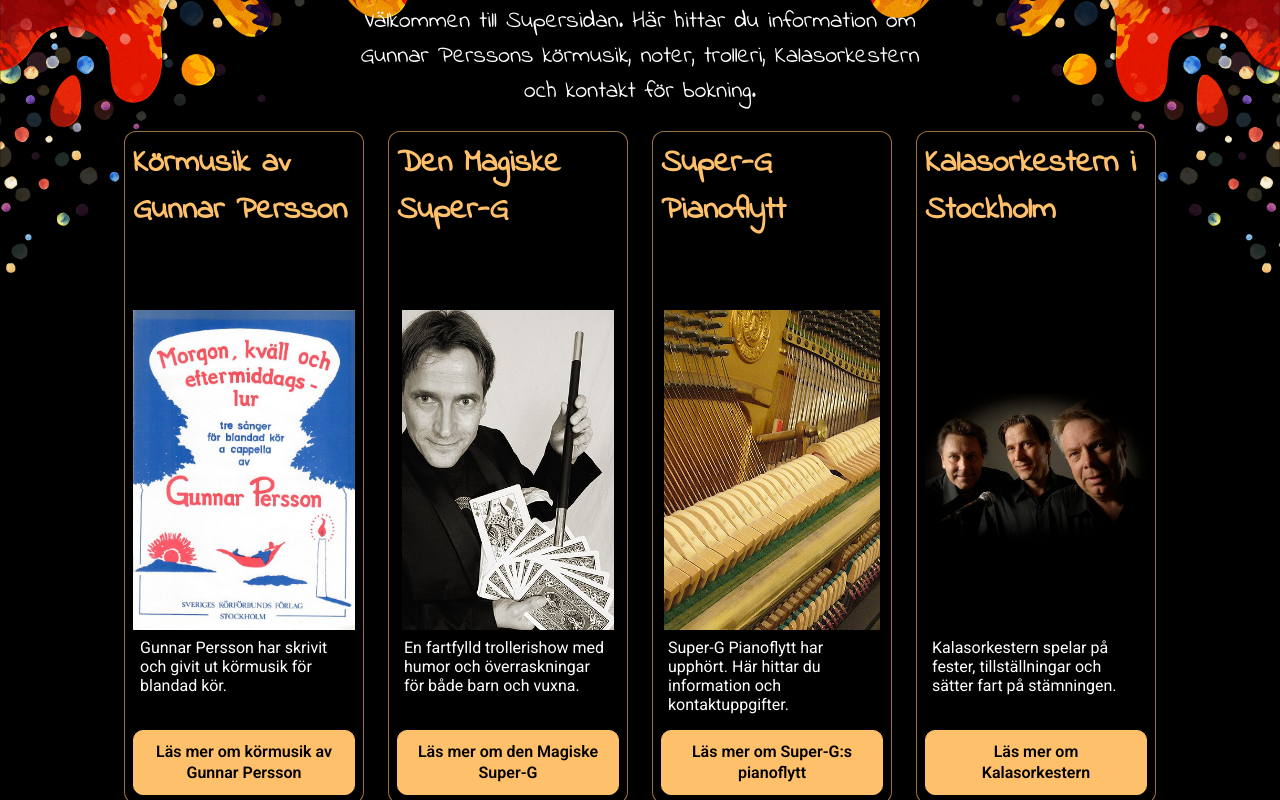
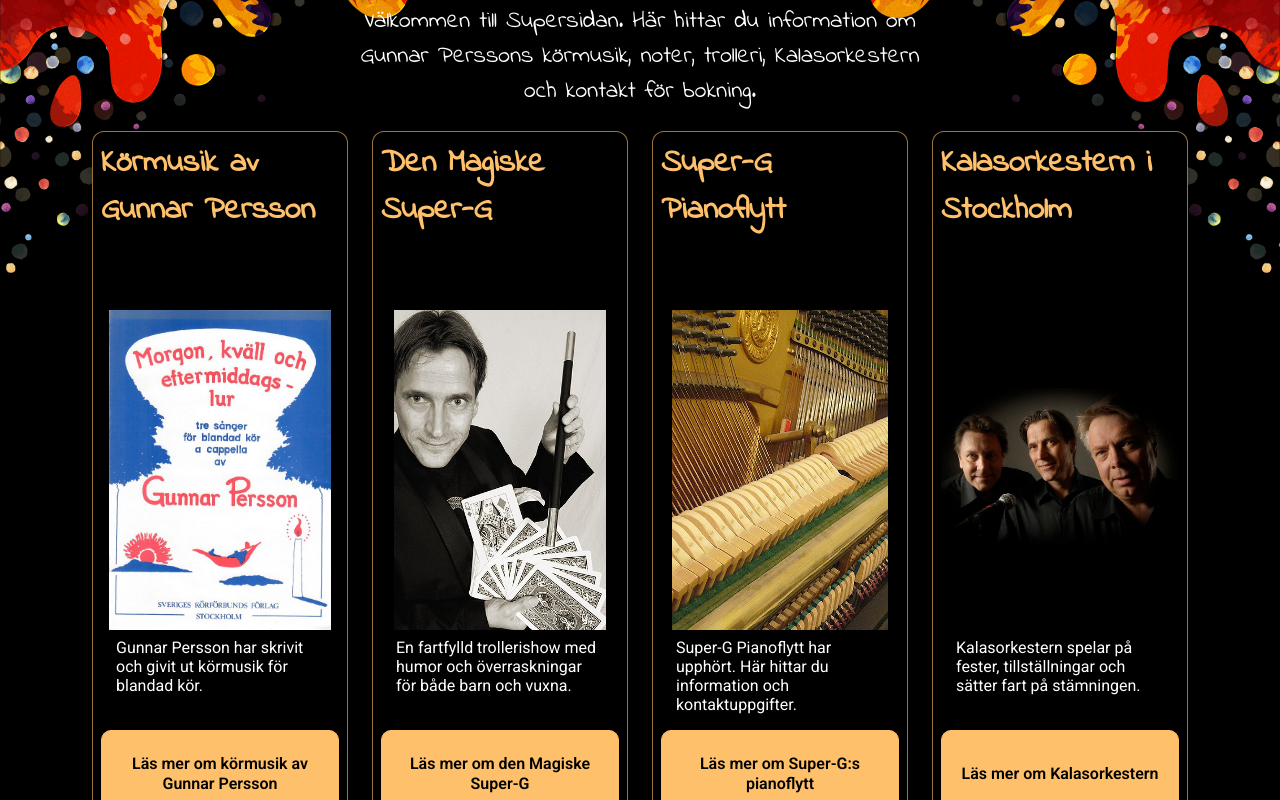
Before and after one commit to robinruden/supersidan, a React (Vite) app: page / in a window 1280 px wide. Shown: the part 240-1040 px from the top of the page. Built offline with nearby package versions, Linux system fonts and the light colour scheme; no server answers.

Commit message:
some styling

```diff
--- a/src/styles/home.css
+++ b/src/styles/home.css
@@ -150,6 +150,13 @@
   transition: background-color 180ms ease, box-shadow 180ms ease;
 }
 
+@media (min-width: 1064px) {
+  .home-grid .card .btn {
+    height: 5.5rem;
+    width: 100%;
+  }
+}
+
 .card:hover .btn,
 .card .btn:focus-visible {
   background: #ffd49b;
@@ -184,7 +191,7 @@
     /* height: 100%; */
     height: auto;
    /*  width: 100%; */
-    max-width: 15rem;
+    max-width: 16rem;
 
     padding: 0.5rem;
    /*  border-radius: 4px; */
```
